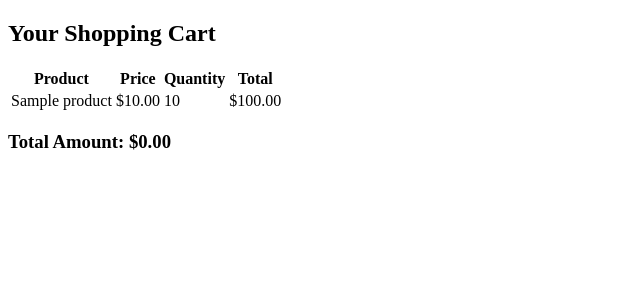
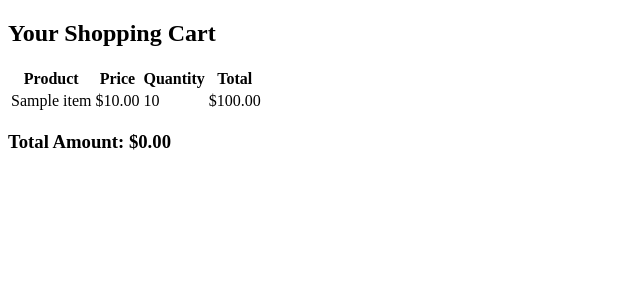
Before and after one commit to joelwood420/e-commerce_project, a Flask app: template templates/cart.html in a window 1280 px wide. Shown: the part 98-398 px from the top of the page, without its empty margins (0-640 px from the left). Run offline with Flask 3, Linux system fonts and the light colour scheme; the template is opened without the code that fills it: most values are stand-ins (such as "Sample title", 1, 10 or a date in 2020).

Commit message:
fixed cart

```diff
--- a/app.py
+++ b/app.py
@@ -14,7 +14,10 @@ products = [
 
 @app.route('/')
 def catalog():
-    return render_template('catalog.html', products=products)
+    cart = get_cart()
+    cart_item_count = sum(item['quantity'] for item in cart)
+    return render_template('catalog.html', products=products, cart_item_count=cart_item_count)
+
 def get_cart():
     if 'cart' not in session:
         session['cart'] = []
@@ -44,4 +47,8 @@ def add_to_cart():
 def view_cart():
     cart = get_cart()
     total = sum(item['price'] * item['quantity'] for item in cart)
-    return render_template('cart.html', cart=cart, total=total)
+    cart_item_count = sum(item['quantity'] for item in cart)
+    return render_template('cart.html', cart=cart, total=total, cart_item_count=cart_item_count)
+
+if __name__ == '__main__':
+    app.run(debug=True)
--- a/templates/cart.html
+++ b/templates/cart.html
@@ -28,15 +28,15 @@
             <tbody>
                 {% for item in cart %}
                   <tr>
-                      <td>{{ item.product.name }}</td>
-                      <td>${{ '%.2f'|format(item.product.price) }}</td>
+                      <td>{{ item.name }}</td>
+                      <td>${{ '%.2f'|format(item.price) }}</td>
                       <td>{{ item.quantity }}</td>
-                      <td>${{ '%.2f'|format(item.product.price * item.quantity) }}</td>
+                      <td>${{ '%.2f'|format(item.price * item.quantity) }}</td>
                   </tr>
                 {% endfor %}
             </tbody>
           </table>
-            <h3>Total Amount: ${{ '%.2f'|format(total_amount) }}</h3>
+            <h3>Total Amount: ${{ '%.2f'|format(total) }}</h3>
          {% else %}
             <p>Your cart is empty.</p>
          {% endif %}
--- a/templates/catalog.html
+++ b/templates/catalog.html
@@ -9,7 +9,7 @@
    <header>
        <h1>Joel's E-Commerce</h1>
        <nav>
-        <a href="">Catalog</a>
+        <a href="/">Catalog</a>
         <a href="/cart">Cart ({{ cart_item_count }})</a>
        </nav>
    </header>
```
